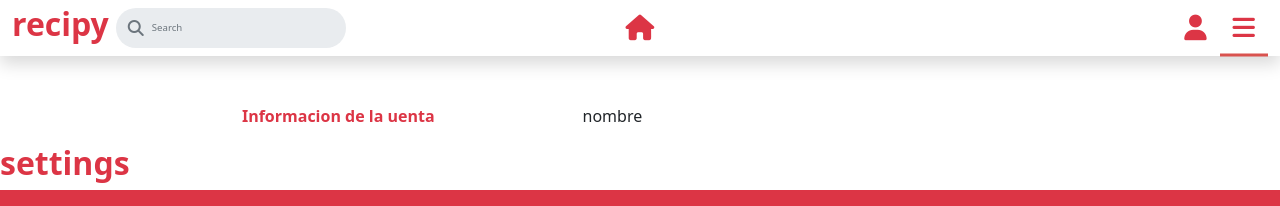
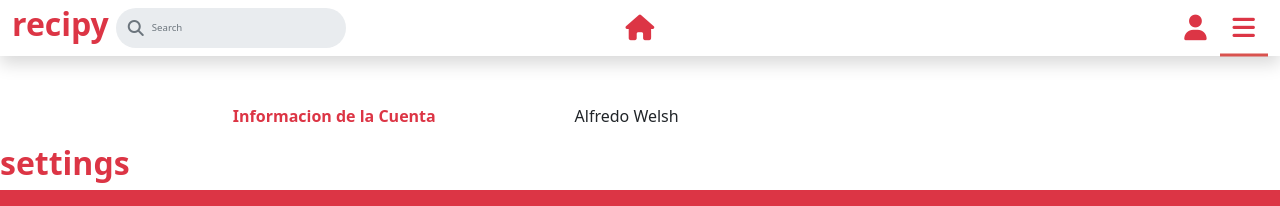
Before and after one commit to AldoSamaniego/Proyecto-WEB, a website: page settings.html in a window 1280 px wide. Shown: the top 206 px of the page. Drawn offline with nearby package versions, Linux system fonts and the light colour scheme.

Commit message:
Muestra de platillos

```diff
--- a/settings.html
+++ b/settings.html
@@ -21,10 +21,10 @@
         <div class="container d-flex flex-column flex-lg-row justify-content-evenly mt-5">
 
             <div class="row">
-                <p class="text-danger fw-bold">Informacion de la uenta</p>
+                <p class="text-danger fw-bold">Informacion de la Cuenta</p>
             </div>
             <div class="row">
-                nombre
+                Alfredo Welsh
             </div>
             <div class="row">
 
```
